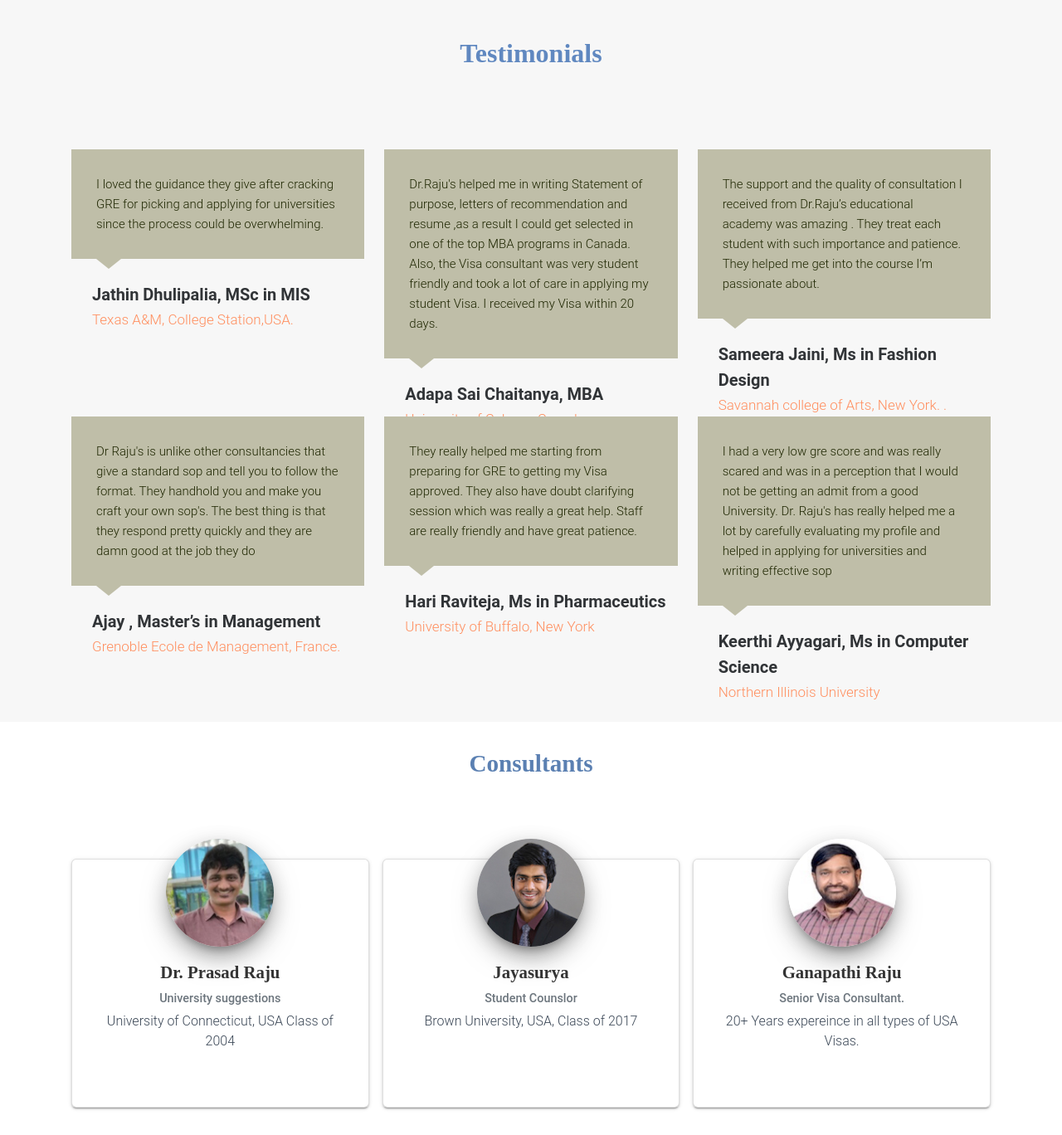
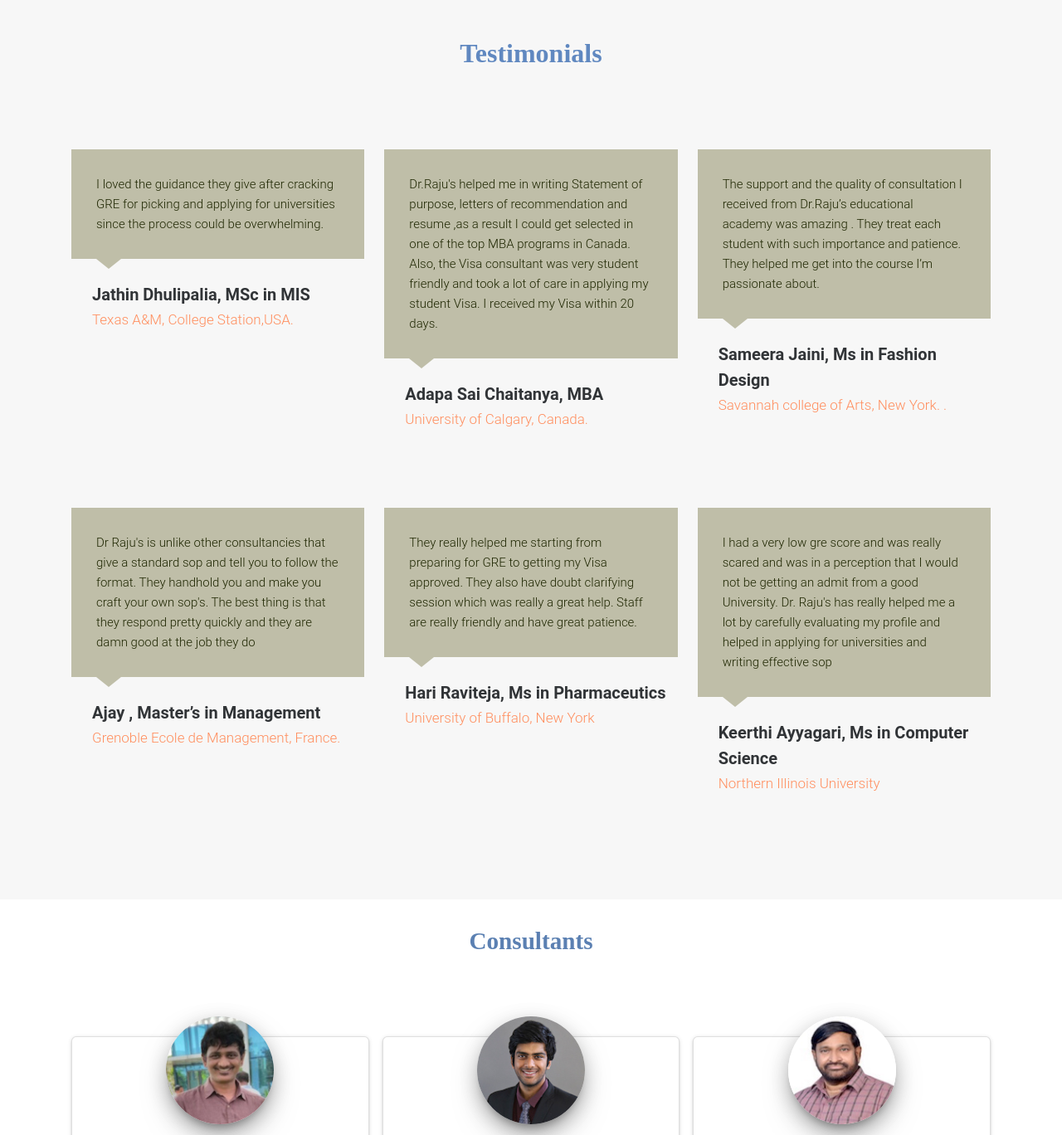
Before and after one commit to GA352491/drrajus, a Django app: page /consultancy/ in a window 1280 px wide. Shown: the part 2529-3897 px from the top of the page at 83% size. Run offline with Django 3.2, Linux system fonts and the light colour scheme; some libraries are stand-ins or nearby versions.

Commit message:
Update Application_Guidance.html

```diff
--- a/elearning/templates/application_guidance/Application_Guidance.html
+++ b/elearning/templates/application_guidance/Application_Guidance.html
@@ -12,6 +12,7 @@
     {% include 'snippets/navbar.html' %}
 {% endblock %}
 {% block content %}
+
     <div class="container-fluid">
         <div class="d-flex justify-content-center">
             <h2 style="text-align: center;color: #6088c0">Application Guidance</h2>
@@ -138,12 +139,14 @@ We will make sure you draft strong essays and letters that represent your profil
             </div>
         </div>
     </div>
-    <div class="testimonials-clean">
-        <div class="container" style="padding-bottom: 20px">
+
+    <div class="testimonials-clean pb-sm-5 pb-md-5">
+        <div class="container" style="padding-bottom: 60px">
             <div class="intro">
                 <h2 class="text-center" style="color: #6088c0">Testimonials </h2>
             </div>
-            <div class="row people">
+
+            <div class="row  people">
                 <div class="col-md-6 col-lg-4 item">
                     <div class="box">
                         <p class="description">I loved the guidance they give after cracking GRE for picking and
@@ -154,10 +157,11 @@ We will make sure you draft strong essays and letters that represent your profil
                         <p class="title" style="color: #ff8e5e;font-size: 17px">Texas A&M, College Station,USA.</p>
                     </div>
                 </div>
-                <div class="col-md-6 col-lg-4 item">
+                <div class="col-md-6 col-lg-4 mb-md-5 pb-md-5 item">
                     <div class="box">
                         <p class="description">Dr.Raju's helped me in writing Statement of purpose, letters of
-                            recommendation and resume ,as a result I could get selected in one of the top MBA programs
+                            recommendation and resume ,as a result I could get selected in one of the top MBA
+                            programs
                             in Canada. Also, the Visa consultant was very student friendly and took a lot of care in
                             applying my student Visa. I received my Visa within 20 days. </p>
                     </div>
@@ -169,7 +173,8 @@ We will make sure you draft strong essays and letters that represent your profil
                 <div class="col-md-6 col-lg-4 item">
                     <div class="box">
                         <p class="description">The support and the quality of consultation I received from Dr.Raju’s
-                            educational academy was amazing . They treat each student with such importance and patience.
+                            educational academy was amazing . They treat each student with such importance and
+                            patience.
                             They helped me get into the course I’m passionate about. </p>
                     </div>
                     <div class="author">
@@ -179,23 +184,28 @@ We will make sure you draft strong essays and letters that represent your profil
                     </div>
                 </div>
             </div>
-            <div class="row people pb-md-5 mb-md-5">
-                <div class="col-md-6 col-lg-4 item">
-                    <div class="box">
-                        <p class="description">Dr Raju's is unlike other consultancies that give a standard sop and tell
+            <div class="row gy-md-5 people mt-md-5 pt-md-5 pb-lg-5 mb-lg-5">
+                <div class="col-md-6  col-lg-4 mb-md-5 pb-md-5 item">
+
+                    <div class="box ">
+                        <p class="description">Dr Raju's is unlike other consultancies that give a standard sop and
+                            tell
                             you to follow the format. They handhold you and make you craft your own sop's. The best
                             thing is that they respond pretty quickly and they are damn good at the job they do</p>
                     </div>
-                    <div class="author">
+                    <div class="author ">
                         <h5 class="name">Ajay , Master’s in Management</h5>
                         <p class="title" style="color: #ff8e5e;font-size: 17px">Grenoble Ecole de Management,
                             France.</p>
                     </div>
+
                 </div>
                 <div class="col-md-6 col-lg-4 item">
                     <div class="box">
-                        <p class="description">They really helped me starting from preparing for GRE to getting my Visa
-                            approved. They also have doubt clarifying session which was really a great help. Staff are
+                        <p class="description">They really helped me starting from preparing for GRE to getting my
+                            Visa
+                            approved. They also have doubt clarifying session which was really a great help. Staff
+                            are
                             really friendly and have great patience.</p>
                     </div>
                     <div class="author">
@@ -203,11 +213,14 @@ We will make sure you draft strong essays and letters that represent your profil
                         <p class="title" style="color: #ff8e5e;font-size: 17px"> University of Buffalo, New York</p>
                     </div>
                 </div>
-                <div class="col-md-6 col-lg-4 item">
+                <div class="col-md-6 col-lg-4  item">
                     <div class="box">
-                        <p class="description">I had a very low gre score and was really scared and was in a perception
-                            that I would not be getting an admit from a good University. Dr. Raju's has really helped me
-                            a lot by carefully evaluating my profile and helped in applying for universities and writing
+                        <p class="description">I had a very low gre score and was really scared and was in a
+                            perception
+                            that I would not be getting an admit from a good University. Dr. Raju's has really
+                            helped me
+                            a lot by carefully evaluating my profile and helped in applying for universities and
+                            writing
                             effective sop</p>
                     </div>
                     <div class="author">
@@ -216,6 +229,7 @@ We will make sure you draft strong essays and letters that represent your profil
                     </div>
                 </div>
             </div>
+
         </div>
     </div>
 
```
